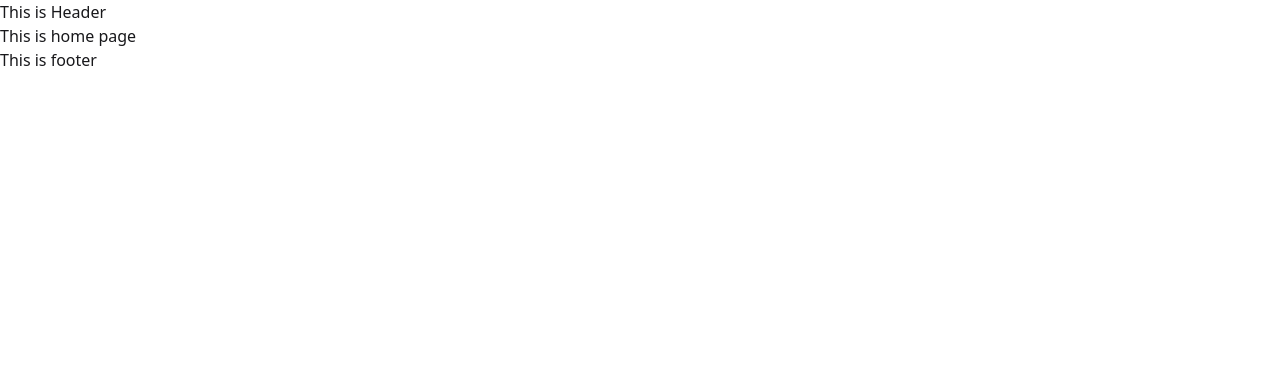
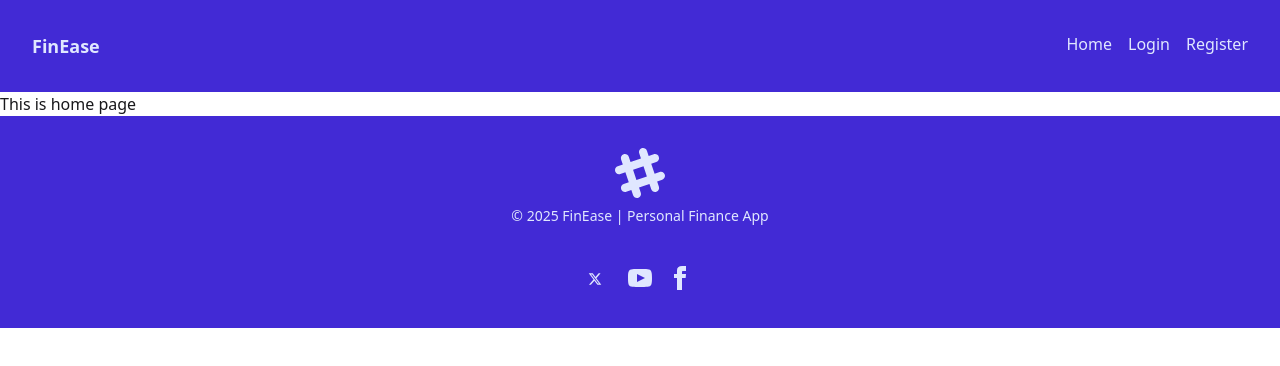
Before and after one commit to Ujjal-web/finance-client, a React (Vite) app: page / in a window 1280 px wide. Shown: the top 366 px of the page. Built offline with nearby package versions, Linux system fonts and the light colour scheme.

Commit message:
Added routing with Header, Footer, and basic pages

```diff
--- a/package.json
+++ b/package.json
@@ -15,6 +15,7 @@
     "react": "^19.1.1",
     "react-dom": "^19.1.1",
     "react-hot-toast": "^2.6.0",
+    "react-icons": "^5.5.0",
     "react-router": "^7.9.5",
     "react-router-dom": "^7.9.5",
     "react-toastify": "^11.0.5",
--- a/src/components/Footer.jsx
+++ b/src/components/Footer.jsx
@@ -1,10 +1,60 @@
 import React from 'react';
+import { FaXTwitter } from 'react-icons/fa6';
 
 const Footer = () => {
     return (
-        <div>
-            This is footer
-        </div>
+        <footer className="footer footer-horizontal footer-center bg-primary text-primary-content p-8">
+            <aside>
+                <svg
+                    width="50"
+                    height="50"
+                    viewBox="0 0 24 24"
+                    xmlns="http://www.w3.org/2000/svg"
+                    fillRule="evenodd"
+                    clipRule="evenodd"
+                    className="inline-block fill-current">
+                    <path
+                        d="M22.672 15.226l-2.432.811.841 2.515c.33 1.019-.209 2.127-1.23 2.456-1.15.325-2.148-.321-2.463-1.226l-.84-2.518-5.013 1.677.84 2.517c.391 1.203-.434 2.542-1.831 2.542-.88 0-1.601-.564-1.86-1.314l-.842-2.516-2.431.809c-1.135.328-2.145-.317-2.463-1.229-.329-1.018.211-2.127 1.231-2.456l2.432-.809-1.621-4.823-2.432.808c-1.355.384-2.558-.59-2.558-1.839 0-.817.509-1.582 1.327-1.846l2.433-.809-.842-2.515c-.33-1.02.211-2.129 1.232-2.458 1.02-.329 2.13.209 2.461 1.229l.842 2.515 5.011-1.677-.839-2.517c-.403-1.238.484-2.553 1.843-2.553.819 0 1.585.509 1.85 1.326l.841 2.517 2.431-.81c1.02-.33 2.131.211 2.461 1.229.332 1.018-.21 2.126-1.23 2.456l-2.433.809 1.622 4.823 2.433-.809c1.242-.401 2.557.484 2.557 1.838 0 .819-.51 1.583-1.328 1.847m-8.992-6.428l-5.01 1.675 1.619 4.828 5.011-1.674-1.62-4.829z"></path>
+                </svg>
+                <p>© {new Date().getFullYear()} FinEase | Personal Finance App</p>
+
+            </aside>
+            <nav>
+                <div className="grid grid-flow-col gap-4">
+                    <a>
+                        <svg
+                            width="24"
+                            height="24"
+                            viewBox="0 0 24 24"
+                            className="fill-current content-center mt-1.5">
+                            <FaXTwitter />
+                        </svg>
+                    </a>
+                    <a>
+                        <svg
+                            xmlns="http://www.w3.org/2000/svg"
+                            width="24"
+                            height="24"
+                            viewBox="0 0 24 24"
+                            className="fill-current">
+                            <path
+                                d="M19.615 3.184c-3.604-.246-11.631-.245-15.23 0-3.897.266-4.356 2.62-4.385 8.816.029 6.185.484 8.549 4.385 8.816 3.6.245 11.626.246 15.23 0 3.897-.266 4.356-2.62 4.385-8.816-.029-6.185-.484-8.549-4.385-8.816zm-10.615 12.816v-8l8 3.993-8 4.007z"></path>
+                        </svg>
+                    </a>
+                    <a>
+                        <svg
+                            xmlns="http://www.w3.org/2000/svg"
+                            width="24"
+                            height="24"
+                            viewBox="0 0 24 24"
+                            className="fill-current">
+                            <path
+                                d="M9 8h-3v4h3v12h5v-12h3.642l.358-4h-4v-1.667c0-.955.192-1.333 1.115-1.333h2.885v-5h-3.808c-3.596 0-5.192 1.583-5.192 4.615v3.385z"></path>
+                        </svg>
+                    </a>
+                </div>
+            </nav>
+        </footer>
     );
 };
 
--- a/src/components/Header.jsx
+++ b/src/components/Header.jsx
@@ -1,10 +1,16 @@
 import React from 'react';
+import { Link } from 'react-router';
 
 const Header = () => {
     return (
-        <div>
-            This is Header
-        </div>
+        <header className="bg-primary text-primary-content flex justify-between p-8">
+            <h1 className="font-bold text-lg">FinEase</h1>
+            <nav className="flex gap-4">
+                <Link to="/">Home</Link>
+                <Link to="/login">Login</Link>
+                <Link to="/register">Register</Link>
+            </nav>
+        </header>
     );
 };
 
--- a/src/index.css
+++ b/src/index.css
@@ -1,2 +1,7 @@
 @import "tailwindcss";
 @plugin "daisyui";
+
+#root {
+    max-width: 1680px;
+    margin: auto;
+}
--- a/src/pages/Login.jsx
+++ b/src/pages/Login.jsx
@@ -2,8 +2,27 @@ import React from 'react';
 
 const Login = () => {
     return (
-        <div>
-            This is Login page
+        <div className="hero bg-base-200 min-h-4/5 lg:p-20">
+            <div className="hero-content flex-col lg:flex-row-reverse">
+                <div className="text-center lg:text-left">
+                    <h1 className="text-5xl font-bold">Login now!</h1>
+                    <p className="py-6">
+                        Please provide your E-mail and password for Login.
+                    </p>
+                </div>
+                <div className="card bg-base-100 w-full max-w-sm shrink-0 shadow-2xl">
+                    <div className="card-body">
+                        <fieldset className="fieldset">
+                            <label className="label">Email</label>
+                            <input type="email" className="input" placeholder="Email" />
+                            <label className="label">Password</label>
+                            <input type="password" className="input" placeholder="Password" />
+                            <div><a className="link link-hover">Forgot password?</a></div>
+                            <button className="btn btn-neutral mt-4">Login</button>
+                        </fieldset>
+                    </div>
+                </div>
+            </div>
         </div>
     );
 };
```
Also changed, not shown: src/router/routes.jsx (+10 -0 lines), 1 other file (tests, documents, lock files or other folders).
